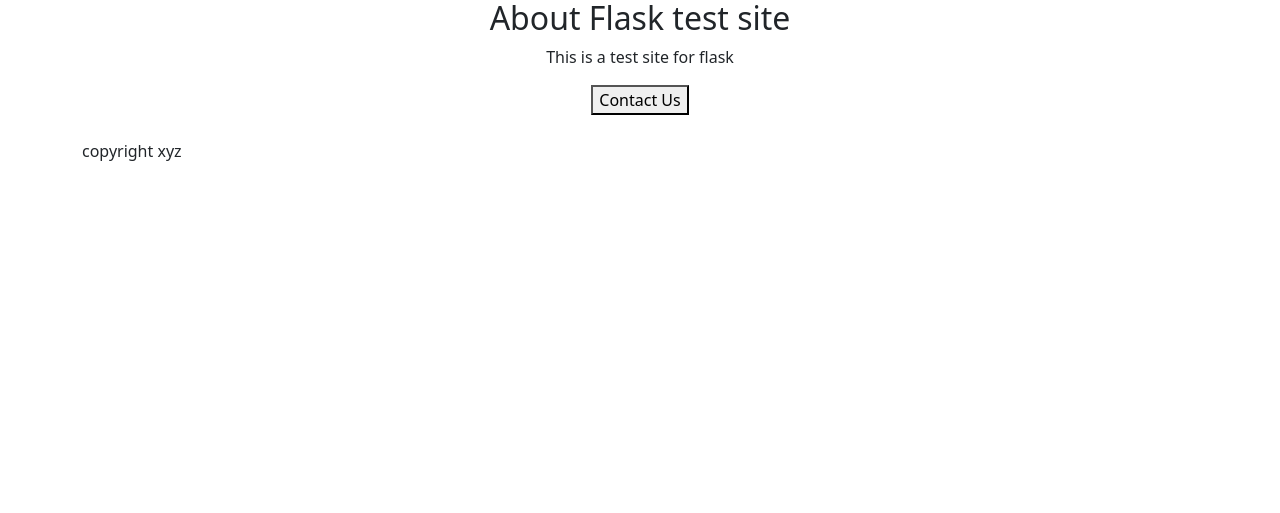
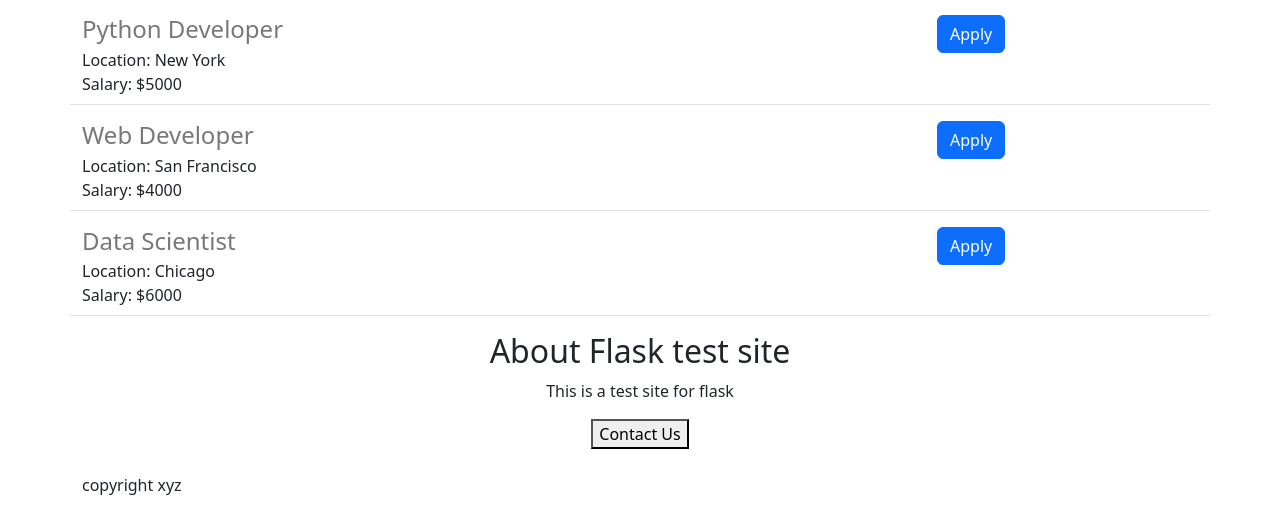
Before and after one commit to surjit84/flask-test-site, a Flask app: page / in a window 1280 px wide. Shown: the part 481-994 px from the top of the page. Before the commit the page ends 642 px from the top, so only its background shows below. Run offline with Flask 3, Linux system fonts and the light colour scheme.

Commit message:
Updated parameter and loop and condition over parameter

```diff
--- a/app.py
+++ b/app.py
@@ -2,10 +2,31 @@ from flask import Flask, render_template
 
 app = Flask(__name__)
 
+JOBS = [
+    {
+        "id": 1,
+        "title": "Python Developer",
+        "location": "New York",
+        "salary": "$" + str(5000)
+    },
+    {
+        "id": 2,
+        "title": "Web Developer",
+        "location": "San Francisco",
+        "salary": "$" + str(4000)
+    },
+    {
+        "id": 3,
+        "title": "Data Scientist",
+        "location": "Chicago",
+        "salary": "$" + str(6000)
+    },
+]
+
 
 @app.route('/')
 def hello_world():
-  return render_template('home.html')
+  return render_template('home.html', jobs=JOBS, company_name="Job Finder")
 
 
 if __name__ == '__main__':
--- a/templates/home.html
+++ b/templates/home.html
@@ -16,8 +16,14 @@
   <body>
     <div class="container">
     <h1 class="text-center mt-2 mb-4">Welcome to Flask Test Site</h1>
-    <p class="text-center">This is the home page</p>
+    <p class="text-center">This is the home page for {{company_name}}</p>
     <img class="img-fluid" id="banner" src="https://flask-test-site--surjit84singh.repl.co/static/banner.jpg" height="320">
+      <p> {% for job in jobs %}
+          {% include 'jobitem.html' %}
+         {% endfor %}
+       </p>
+
+  </body>
     <h2 class="text-center">About Flask test site</h2>
     <p class="text-center">This is a test site for flask</p>
       <div class="text-center">
--- /dev/null
+++ b/templates/jobitem.html
@@ -0,0 +1,15 @@
+<div class='border-bottom row' style='margin-bottom:16px;; padding-bottom:8px'>
+  <div class='col-9'>
+    <h4 style='color:rgb(120,120,120);margin-bottom:4px'>{{job['title']}}
+    </h4>
+  <div> Location: {{job['location']}}
+  </div>
+  {% if 'salary' in job %}
+  <div> Salary: {{job['salary']}}
+  </div>
+  {% endif %}
+    </div>
+  <div class='col-3'>
+  <button class="btn btn-primary" type="submit">Apply</button>
+    </div>
+</div>
```
